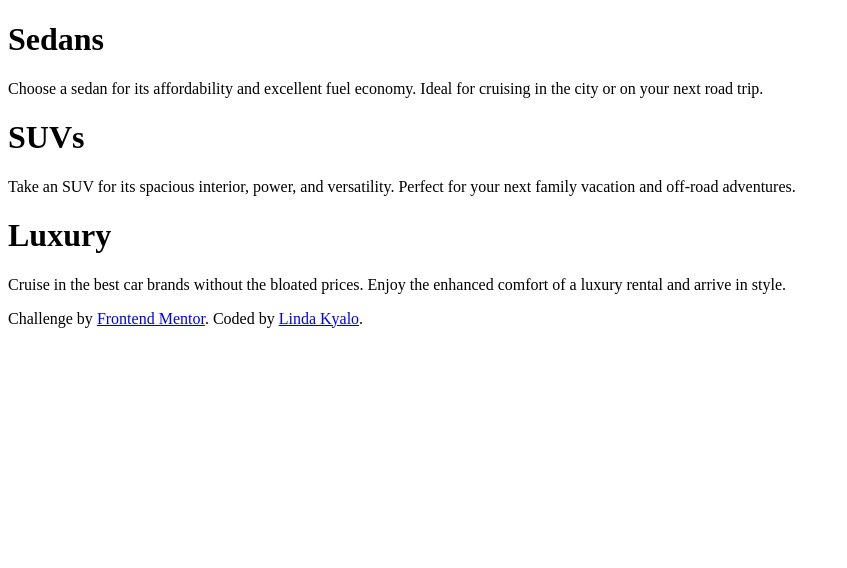
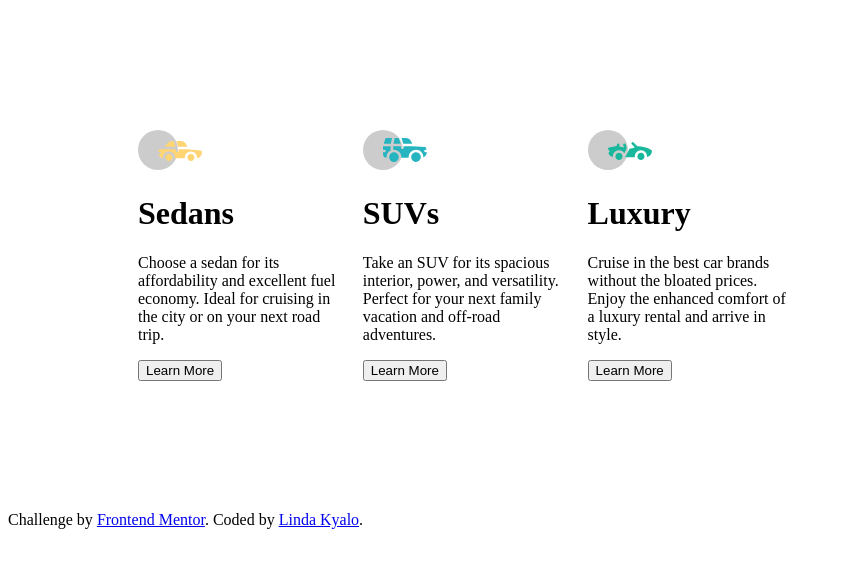
Before and after one commit to Nelliuslinda/3_Column_Card, a plain HTML site: page index.html in a window 1280 px wide. Shown: the whole page, without its empty margins (0-847 px from the left). Drawn offline with Linux system fonts and the light colour scheme.

Commit message:
(feat) adding style sheet and icons
Added icons and buttons on cards

Added style sheet on index page

```diff
--- /dev/null
+++ b/assets/CSS/style.css
@@ -0,0 +1,24 @@
+/*Create columns*/
+.col-1, .col-2, .col-3{
+    float: left;
+    width: 20%;
+    padding: 10px;
+}
+
+.row:after {
+    content: "";
+    display: table;
+    clear: both;
+}
+
+@media screen and (max-width: 376px) {
+    .col-1, .col-2, .col-3{
+        width: 100%;
+    }
+}
+
+/*main*/
+main{
+    margin: 50px;
+    padding: 70px;
+}
--- a/index.html
+++ b/index.html
@@ -9,29 +9,37 @@
   <title>Frontend Mentor | 3-column preview card component</title>
 
   <!--CSS-->
-  <link rel="stylesheet" href="style.css">
+  <link rel="stylesheet" href="./assets/CSS/style.css">
 </head>
 <body>
 
+    <main>
         <div class="row">
             <div class="col-1">
+                <img src="./assets/images/icon-sedans.svg" alt="Sedans icon">
                 <h1>Sedans</h1>
                 <p>Choose a sedan for its affordability and excellent fuel economy. Ideal for cruising in the city
                 or on your next road trip.</p>
+                <button>Learn More</button>
             </div>
 
             <div class="col-2">
+                <img src="./assets/images/icon-suvs.svg" alt="SUVs icon">
                 <h1>SUVs</h1>
                 <p>Take an SUV for its spacious interior, power, and versatility. Perfect for your next family vacation
                  and off-road adventures.</p>
+                <button>Learn More</button>
             </div>
 
             <div class="col-3">
+                <img src="./assets/images/icon-luxury.svg" alt="Luxury icon">
                 <h1>Luxury</h1>
                 <p>Cruise in the best car brands without the bloated prices. Enjoy the enhanced comfort of a luxury
                 rental and arrive in style.</p>
+                <button>Learn More</button>
             </div>
         </div>
+    </main>
 
   <div class="attribution">
     Challenge by <a href="https://www.frontendmentor.io?ref=challenge" target="_blank">Frontend Mentor</a>.
```
Also changed, not shown: assets/images/favicon-32x32.png (added), assets/images/icon-luxury.svg (added), assets/images/icon-sedans.svg (added), assets/images/icon-suvs.svg (added), style.css (deleted). Lines whose indentation alone changed are shown as unchanged.
